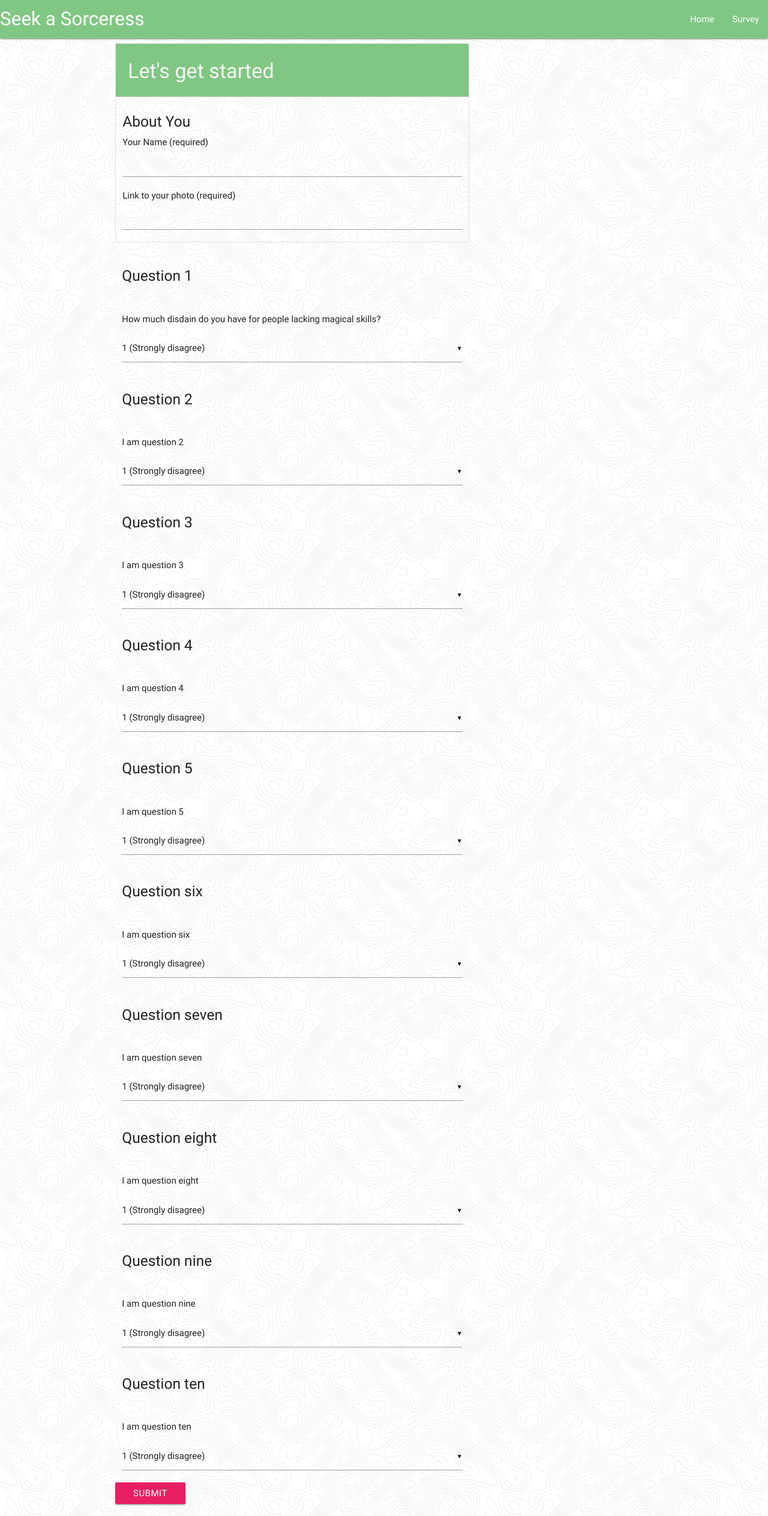
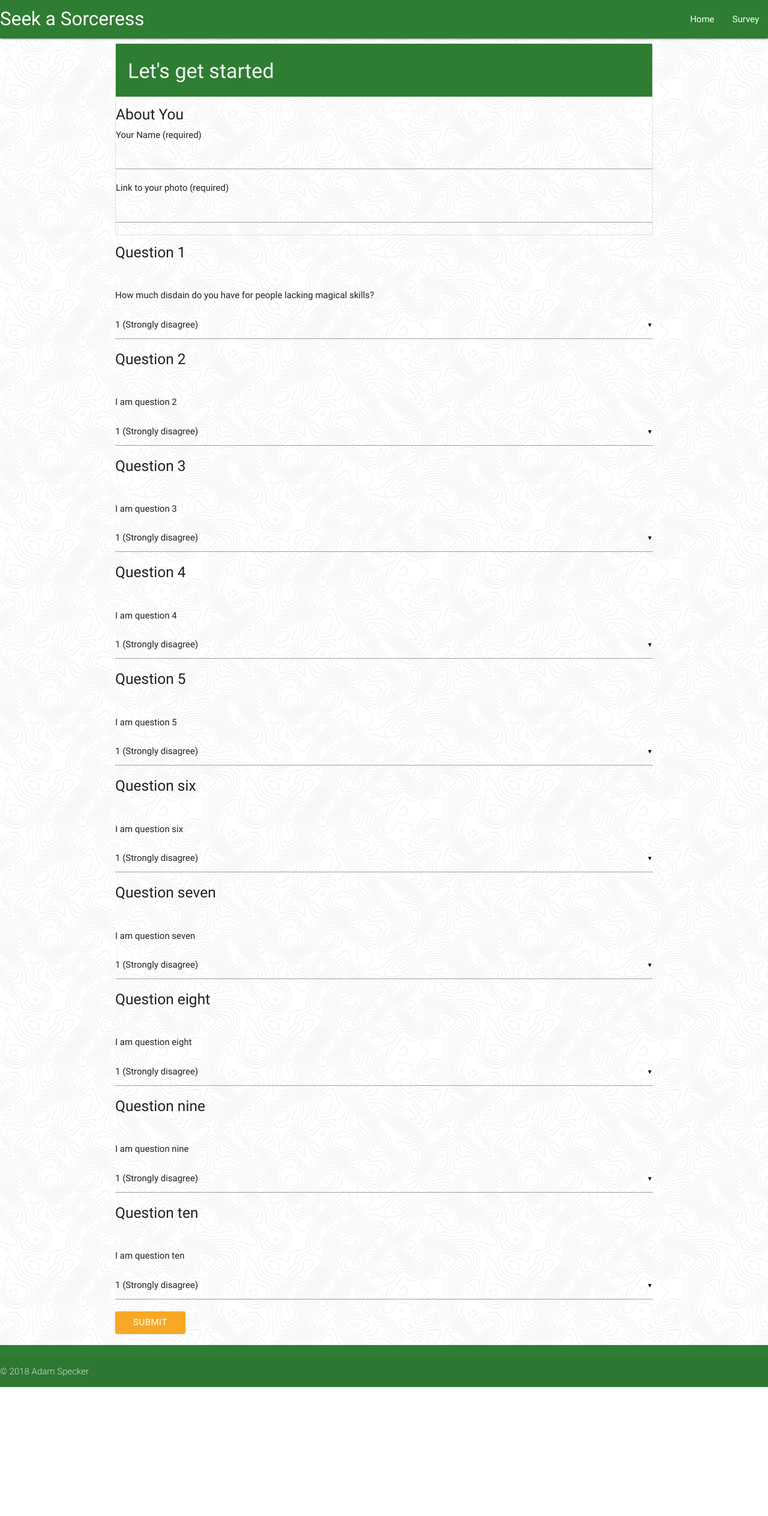
Before and after one commit to aspecker/friend-finder, a website: page app/public/survey.html in a window 1280 px wide. Shown: the whole page at 60% size. After the commit the page ends 2312 px from the top, so only its background shows below. Drawn offline with nearby package versions, Linux system fonts and the light colour scheme.

Commit message:
further witchering

```diff
--- a/app/data/friends.js
+++ b/app/data/friends.js
@@ -32,8 +32,8 @@ var friends = [
       ]
   },
   {
-      "name": "Vlodimir",
-      "photo": "http://custom-gwent.com/cardsBg/69c85d487b7b9002061a088c11f650fe.jpeg",
+      "name": "Francesca",
+      "photo": "http://img15.deviantart.net/08d4/i/2017/155/0/2/francesca_by_tamikaproud-dbbinnv.jpg",
       "scores":[
           3,
           3,
--- a/app/public/assets/css/style.css
+++ b/app/public/assets/css/style.css
@@ -4,6 +4,30 @@ body{
 .collection-header{
     color: #f5f5f5;
 }
-#startLink{
-    color: blue;
+.footer-copyright{
+    text-align: center;
 }
+.gerYen{
+    padding-top: 20px;
+}
+#landCard{
+    margin-top: 20px;
+}
+#imgRef{
+    opacity: 0.7;
+    font-size: 0.75em;
+    max-width: 100vw;
+    max-height: auto;
+}
+body {
+    display: flex;
+    min-height: 100vh;
+    flex-direction: column;
+}
+main {
+    flex: 1 0 auto;
+}
+.modalPic{
+    max-width: 350px;
+    max-height: auto
+}
--- a/app/public/survey.html
+++ b/app/public/survey.html
@@ -12,7 +12,7 @@
 <body>
 
     <nav>
-        <div class="nav-wrapper green lighten-2">
+        <div class="nav-wrapper green darken-3">
             <a href="/" class="brand-logo">Seek a Sorceress</a>
                 <ul id="nav-mobile" class="right hide-on-med-and-down">
                     <li><a href="/">Home</a></li>
@@ -20,14 +20,14 @@
                 </ul>
         </div>
     </nav>
-
+<div class ='main'>
     <div class ="container">
         <div class ='row'>
-            <div class ='col s12 m8 l8'>
+            <div class ='col s12 m12 l12'>
                 <ul class="collection with-header">
 
-                    <li class="collection-header green lighten-2 "><h4>Let's get started</h4></li>
-                    <div class ="input-field col s12">
+                    <li class="collection-header green darken-3 "><h4>Let's get started</h4></li>
+                    <div class ="input-field">
                         <form>
                             <h5>About You</h5>
                             Your Name (required)<br>
@@ -35,9 +35,10 @@
                             Link to your photo (required)<br>
                                 <input type="text" id="picLink" name="picLink">
                         </form>
+                    </div>
                     </li>
                 </ul>
-                    <div class ="input-field col s12">
+                    <div class ="input-field">
                         <h5>Question 1</h5><br>
                         <p>How much disdain do you have for people lacking magical skills?</p>
                         <select name="q1" id="q1" type='number'>
@@ -47,9 +48,8 @@
                             <option value="4">4</option>
                             <option value="5">5 (Strongly agree)</option>
                         </select>
-
                     </div>
-                    <div class ="input-field col s12">
+                    <div class ="input-field">
                         <h5>Question 2</h5><br>
                         <p>I am question 2</p>
                         <select type='number' name="q2" id="q2">
@@ -60,7 +60,7 @@
                             <option value="5">5 (Strongly agree)</option>
                         </select>
                     </div>
-                    <div class ="input-field col s12">
+                    <div class ="input-field">
                         <h5>Question 3</h5><br>
                         <p>I am question 3</p>
                         <select type='number' name="q3" id="q3">
@@ -71,7 +71,7 @@
                             <option value="5">5 (Strongly agree)</option>
                         </select>
                     </div>
-                    <div class ="input-field col s12">
+                    <div class ="input-field">
                         <h5>Question 4</h5><br>
                         <p>I am question 4</p>
                         <select type='number' name="q4" id="q4">
@@ -82,7 +82,7 @@
                             <option value="5">5 (Strongly agree)</option>
                         </select>
                     </div>
-                    <div class ="input-field col s12">
+                    <div class ="input-field">
                         <h5>Question 5</h5><br>
                         <p>I am question 5</p>
                         <select type='number' name="q5" id="q5" type='number'>
@@ -93,7 +93,7 @@
                             <option value="5">5 (Strongly agree)</option>
                         </select>
                     </div>
-                    <div class ="input-field col s12">
+                    <div class ="input-field">
                         <h5>Question six</h5><br>
                         <p>I am question six</p>
                         <select type='number' name="q6" id="q6">
@@ -104,7 +104,7 @@
                             <option value="5">5 (Strongly agree)</option>
                        </select>
                     </div>
-                    <div class ="input-field col s12">
+                    <div class ="input-field">
                         <h5>Question seven</h5><br>
                         <p>I am question seven</p>
                         <select type='number' name="q7" id="q7">
@@ -115,7 +115,7 @@
                             <option value="5">5 (Strongly agree)</option>
                         </select>
                     </div>
-                    <div class ="input-field col s12">
+                    <div class ="input-field">
                         <h5>Question eight</h5><br>
                         <p>I am question eight</p>
                         <select type='number' name="q8" id="q8">
@@ -126,7 +126,7 @@
                             <option value="5">5 (Strongly agree)</option>
                         </select>
                     </div>
-                    <div class ="input-field col s12">
+                    <div class ="input-field">
                         <h5>Question nine</h5><br>
                         <p>I am question nine</p>
                         <select type='number' name="q9" id="q9">
@@ -137,7 +137,7 @@
                             <option value="5">5 (Strongly agree)</option>
                         </select>
                     </div>
-                    <div class ="input-field col s12">
+                    <div class ="input-field">
                         <h5>Question ten</h5><br>
                         <p>I am question ten</p>
                         <select type='number' name="q10" id="q10">
@@ -149,25 +149,28 @@
                         </select>
                     </div>
 
-                    <button class="btn waves-effect waves-light pink modal-trigger" id='submit' type="submit" name="action" href='#matchModal'>Submit
-
-                    </button>
+                <button class="btn waves-effect waves-light yellow darken-3 modal-trigger center-align" id='submit' type="submit" name="action" href='#matchModal'>Submit
+                </button>
 
             <div id="matchModal" class="modal">
-
-            <div class="modal-content">
+                <div class="modal-content">
                 <span class="close">&times;</span>
                 <h4 id='modalTxt'>Some text in the Modal..</h4>
-                <img id='modalPic'>
+                <img id='modalPic' class='responsive-img'>
             </div>
-
-
-
+            </div>
 
             </div>
         </div>
     </div>
 
+    <footer class="page-footer green darken-3">
+            <div class="footer-copyright">
+                  © 2018 Adam Specker
+            </div>
+    </footer>
+
+</div>
 
 
 <script src="https://code.jquery.com/jquery-3.3.1.min.js" integrity="sha256-FgpCb/KJQlLNfOu91ta32o/NMZxltwRo8QtmkMRdAu8=" crossorigin="anonymous"></script>
```
Also changed, not shown: app/public/home.html (+18 -6 lines).
